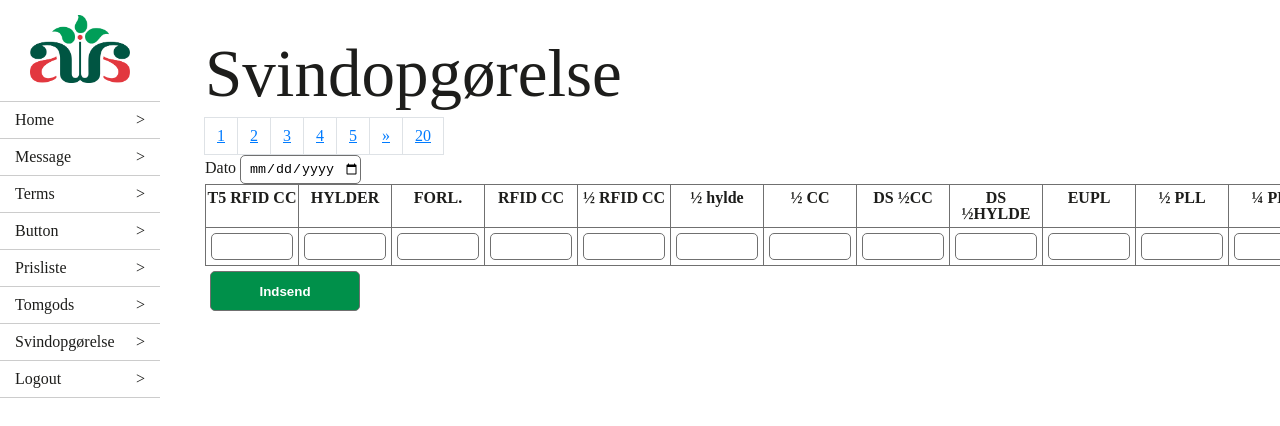
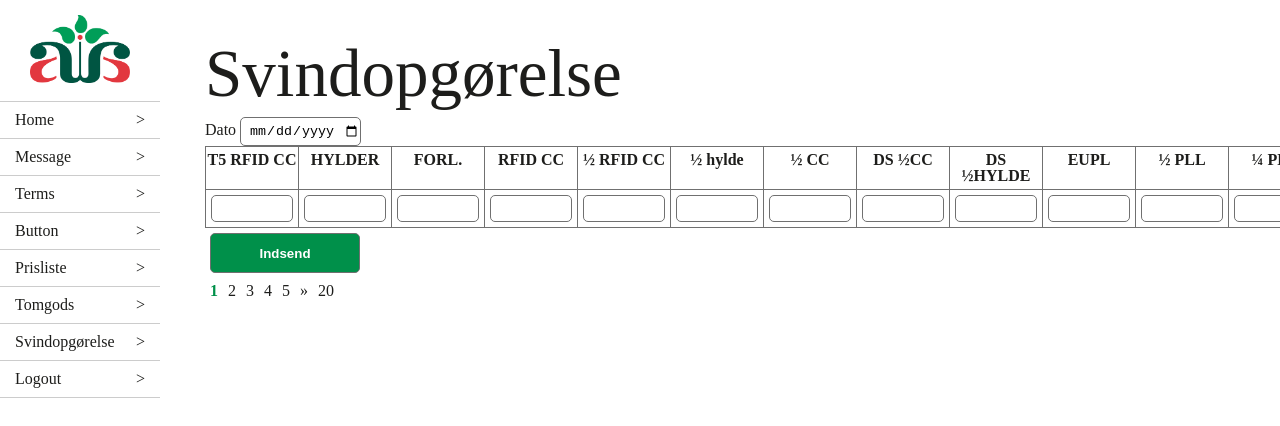
Before and after one commit to Surkrit/aa-emballage-app, a React (Create React App) app: page /Svind in a window 1280 px wide. Shown: the top 426 px of the page. Built offline with nearby package versions, Linux system fonts and the light colour scheme.

Commit message:
Pagination stylet lidt

```diff
--- a/src/components/Svind.js
+++ b/src/components/Svind.js
@@ -10,9 +10,6 @@ class Svind extends React.Component {
      return (
       <div className="svind">
         <Headline title="Svindopgørelse" />
-        <div>
-        <Pagination totalRecords={100} pageLimit={5} pageNeighbours={1} onPageChanged={this.onPageChanged} />
-        </div>
         <form>
            <label className="svind-date">Dato <input type="date"/></label>
            <table>
@@ -51,6 +48,9 @@ class Svind extends React.Component {
            </table>
            <Button buttonname="Indsend"/>
          </form>
+         <div>
+          <Pagination totalRecords={100} pageLimit={5} pageNeighbours={1} onPageChanged={this.onPageChanged} />
+        </div>
       </div>
      );
     }
--- a/src/style/App.css
+++ b/src/style/App.css
@@ -203,8 +203,9 @@ p {
 .prices table input {
   border: solid 1px #707070;
   border-radius: 5px;
+  padding: 5px 0;
+  text-align: center;
   padding: 5px 10px;
-  text-align: center;
 }
 
 .prices table input::-webkit-outer-spin-button,
@@ -417,8 +418,8 @@ table tr .empty {
 }
 
 .tomgods input {
+  border: solid 1px #707070;
   border-radius: 5px;
-  border: 1px solid #707070;
   padding: 5px 0;
   text-align: center;
 }
@@ -436,8 +437,8 @@ table tr .empty {
 }
 
 .svind input {
+  border: solid 1px #707070;
   border-radius: 5px;
-  border: 1px solid #707070;
   padding: 5px 0;
   text-align: center;
 }
@@ -461,20 +462,17 @@ table tr .empty {
   list-style: none;
 }
 
-.pagination ::after, .pagination ::before {
-  -webkit-box-sizing: border-box;
-          box-sizing: border-box;
-}
-
 .pagination .page-link {
   position: relative;
   display: block;
-  padding: .5rem .75rem;
-  margin-left: -1px;
-  line-height: 1.25;
-  color: #007bff;
-  background-color: #fff;
-  border: 1px solid #dee2e6;
+  padding: 5px;
+  color: inherit;
+  text-decoration: none;
+}
+
+.pagination .active {
+  color: #00904A;
+  font-weight: 600;
 }
 
 .pagination .sr-only {
--- a/src/style/_mixins.scss
+++ b/src/style/_mixins.scss
@@ -1,6 +1,6 @@
 @mixin input-number {
     border: solid 1px $secondary-color;
             border-radius: 5px;
-            padding: 5px 10px;
+            padding: 5px 0;
             text-align: center;
 }
--- a/src/style/components/_Pagination.scss
+++ b/src/style/components/_Pagination.scss
@@ -4,19 +4,18 @@
 .pagination {
     display: flex;
     list-style: none;
-    ::after, ::before {
-        box-sizing: border-box;
-    }
 
     .page-link {
         position: relative;
         display: block;
-        padding: .5rem .75rem;
-        margin-left: -1px;
-        line-height: 1.25;
-        color: #007bff;
-        background-color: #fff;
-        border: 1px solid #dee2e6;
+        padding: 5px;
+        color: inherit;
+        text-decoration: none;
+    }
+
+    .active {
+        color: $primary-color;
+        font-weight: 600;
     }
 
     .sr-only {
--- a/src/style/components/_Prices.scss
+++ b/src/style/components/_Prices.scss
@@ -15,6 +15,7 @@
         }
         input {
             @include input-number;
+            padding: 5px 10px;
         }
 
         /* Chrome, Safari, Edge, Opera */
--- a/src/style/components/_Svind.scss
+++ b/src/style/components/_Svind.scss
@@ -1,12 +1,10 @@
 @import '../variables';
+@import '../mixins';
 
 .svind {
 
     input {
-        border-radius: 5px;
-        border: 1px solid $secondary-color;
-        padding: 5px 0;
-        text-align: center;
+        @include input-number;
     }
 
     table {
--- a/src/style/components/_Tomgods.scss
+++ b/src/style/components/_Tomgods.scss
@@ -1,12 +1,10 @@
 @import '../variables';
+@import '../mixins';
 
 .tomgods {
 
     input {
-        border-radius: 5px;
-        border: 1px solid $secondary-color;
-        padding: 5px 0;
-        text-align: center;
+        @include input-number;
     }
 
     table {
```
Also changed, not shown: 1 other file (tests, documents, lock files or other folders).
